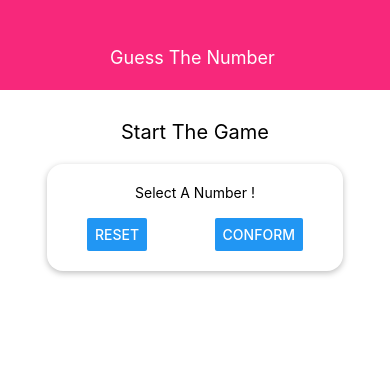
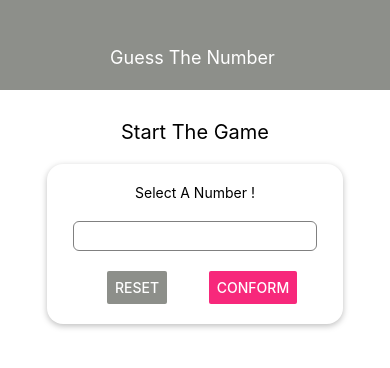
Before and after one commit to ashishpansuriya/ReactNative-todo, a React Native app: screen / in a window 390 px wide. Shown: the top 368 px of the page. Built offline with nearby package versions, Linux system fonts and the light colour scheme.

Commit message:
TouchableWithoutFeedback, make String and color comonents, style for Textinput

```diff
--- /dev/null
+++ b/Constants/colors.js
@@ -0,0 +1,4 @@
+export default {
+    primary : '#f7287b',
+    accent : '#8d8f8a',
+}
--- a/comonent/Header.js
+++ b/comonent/Header.js
@@ -1,6 +1,6 @@
 import React, { useState } from "react";
 import { View, Text, StyleSheet } from "react-native";
-
+import colors from "../Constants/colors";
 const Header = props => {
     return (
         <View style={styles.header} >
@@ -14,7 +14,7 @@ const styles = StyleSheet.create({
         width: '100%',
         height: 90,
         paddingTop: 25,
-        backgroundColor: '#F7287B',
+        backgroundColor: colors.accent,
         alignItems: 'center',
         justifyContent: 'center'
     },
--- /dev/null
+++ b/comonent/Input.js
@@ -0,0 +1,18 @@
+import React from "react";
+import { TextInput,StyleSheet } from "react-native";
+
+const Input = props =>{
+    return <TextInput {...props} style = {{...styles.input,...props.style}} />
+}
+
+const styles = StyleSheet.create({
+        input : {
+            height :30,
+            borderColor : 'grey',
+            borderWidth : 1,
+            marginVertical:20,
+
+        }
+});
+
+export default Input;
--- a/screens/StartGameScreen.js
+++ b/screens/StartGameScreen.js
@@ -1,31 +1,60 @@
-import React from "react";
-import { Text, View, StyleSheet, TextInput, Button } from "react-native";
+import React, { useState } from "react";
+import { Text, View, StyleSheet, Button, TouchableWithoutFeedback, Keyboard } from "react-native";
 import Card from "../comonent/Card";
+import Input from "../comonent/Input";
+import colors from "../Constants/colors";
 
 const StartGameScreen = props => {
+
+    const [enteredValue, setEnterValue] = useState('');
+
+    const numberInputHandler = inputText => {
+        setEnterValue(inputText.replace(/[^0-9]/g, ''));
+    };
+
     return (
+        <TouchableWithoutFeedback
+            onPress={() => { Keyboard.dismiss(); }}>
+
         <View style={styles.screen}>
-            <Text style={{ textAlign: 'center', fontSize: 20, color: 'black', marginVertical: 20 }}>Start The Game</Text>
+                <Text style={styles.heading}>Start The Game</Text>
 
             <Card style={styles.inputContainer}>
 
                 <Text>Select A Number !</Text>
 
-                <TextInput />
+                    <Input
+                        style={styles.input}
+                        keyboardType={"number-pad"}
+                        maxLength='2'
+                        blurOnSubmit
+                        onChangeText={numberInputHandler}
+                        value={enteredValue} />
 
                 <View style={styles.buttonContainer}>
+                        <View style={styles.buttons}>
+                            <Button title='Reset' onPress={() => { setEnterValue = "" }} color={colors.accent} />
+                        </View>
 
-                    <Button title='Reset' onPress={() => { }} />
-
-                    <Button title='Conform' onPress={() => { }} />
+                        <View style={styles.buttons}>
+                            <Button title='Conform' onPress={() => { }} color={colors.primary} />
+                        </View>
 
                 </View>
             </Card>
         </View>
+        </TouchableWithoutFeedback>
     );
 };
 
 const styles = StyleSheet.create({
+
+    heading: {
+        textAlign: 'center',
+        fontSize: 20, color: 'black',
+        marginVertical: 20
+    },
+
     screen: {
         flex: 1,
         alignItems: 'center',
@@ -41,6 +70,15 @@ const styles = StyleSheet.create({
         maxWidth: '80%',
         width: 300,
         alignItems: 'center'
+    },
+    buttons: {
+        width: 100,
+        alignItems: 'center'
+    },
+    input: {
+        width: '95%',
+        borderRadius: 6,
+        textAlign: 'center'
     }
 });
 
```
